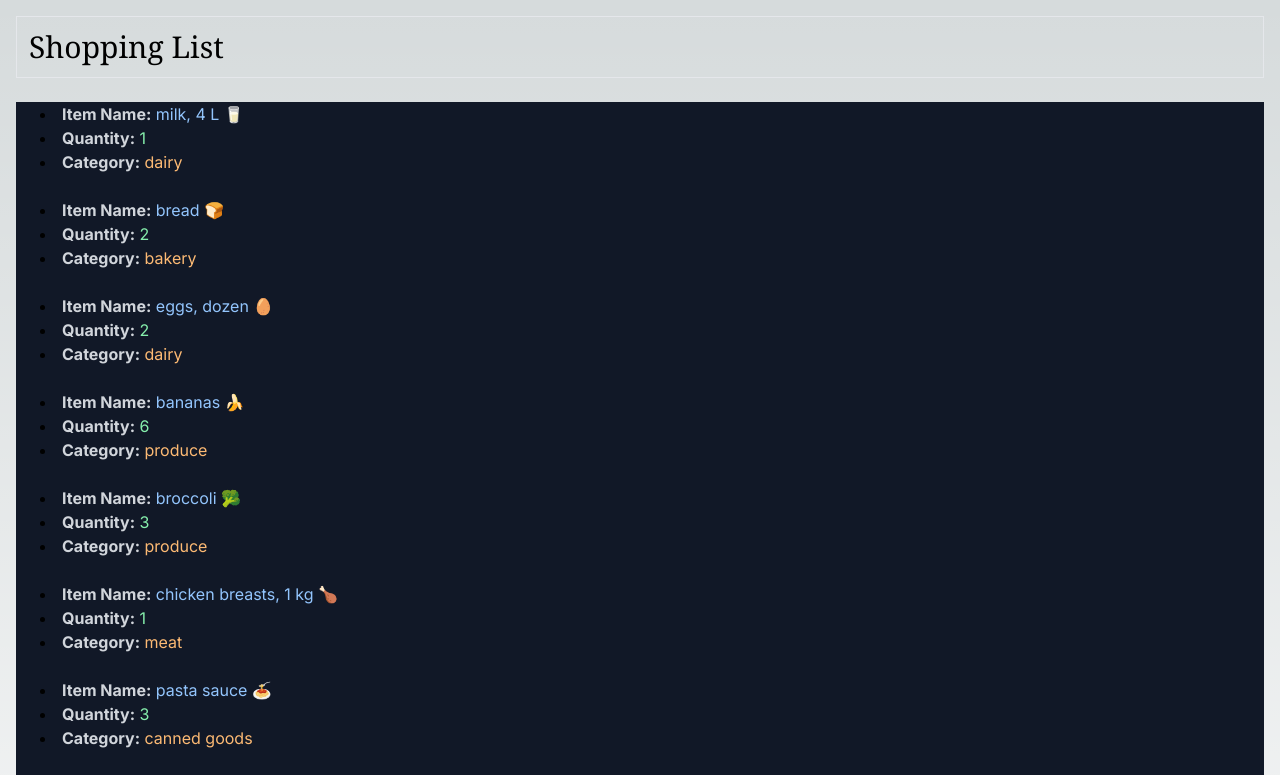
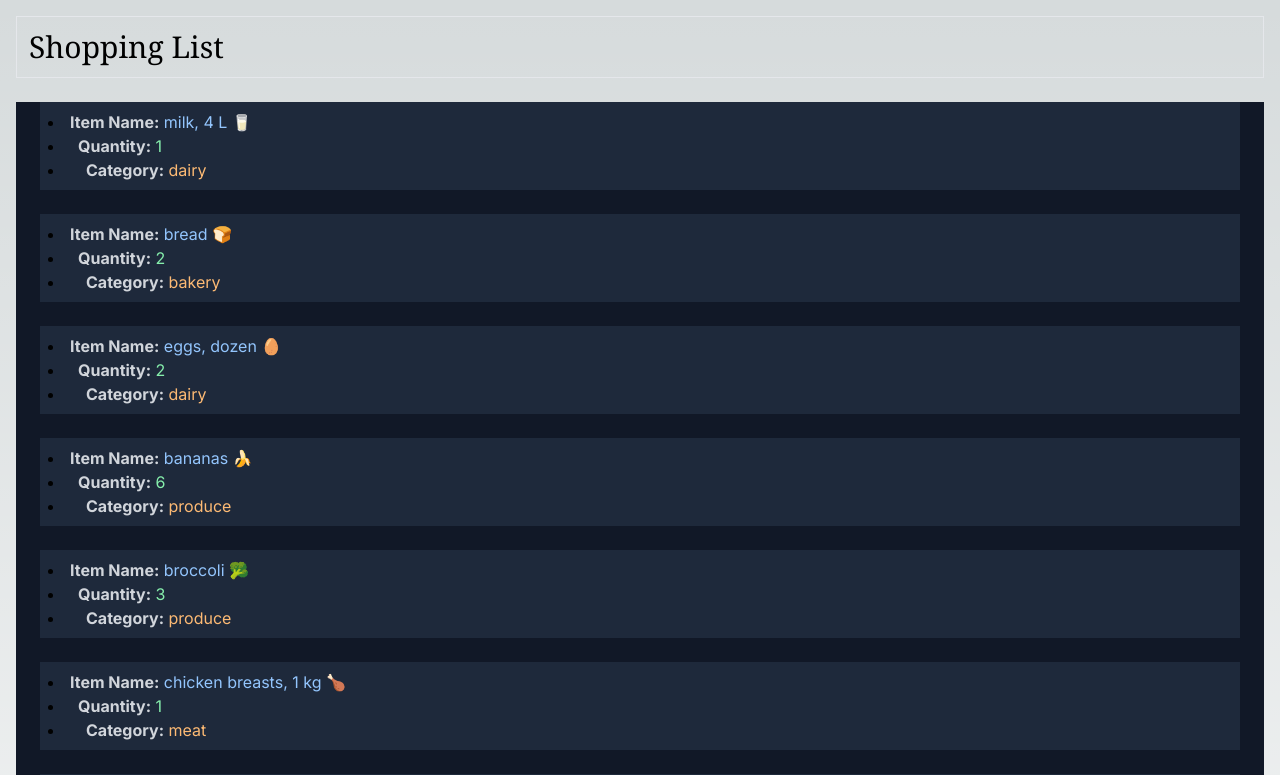
Before and after one commit to ISsait/cprg306-assignments, a Next.js app: page /week-3 in a window 1280 px wide. Shown: the top 775 px of the page. Built offline with nearby package versions, Linux system fonts and the light colour scheme.

Commit message:
Week-3 Lab completed

```diff
--- a/app/week-3/item.js
+++ b/app/week-3/item.js
@@ -1,9 +1,9 @@
 export default function Item({name, quantity, category}) {
     return (
-        <ul className="m-6 hover:bg-slate-600 list-disc list-inside ">
+        <ul className="m-6 p-2 hover:bg-slate-600 list-disc list-inside bg-slate-800">
             <li><span className="font-bold text-gray-300">Item Name:</span> <span className="text-blue-300">{name}</span></li>
-            <li><span className="font-bold text-gray-300">Quantity:</span> <span className="text-green-300">{quantity}</span></li>
-            <li><span className="font-bold text-gray-300">Category:</span> <span className="text-orange-300">{category}</span></li>
+            <li><span className="ml-2 font-bold text-gray-300">Quantity:</span> <span className="text-green-300">{quantity}</span></li>
+            <li><span className="ml-4 font-bold text-gray-300">Category:</span> <span className="text-orange-300">{category}</span></li>
         </ul>
     );
 }
```
